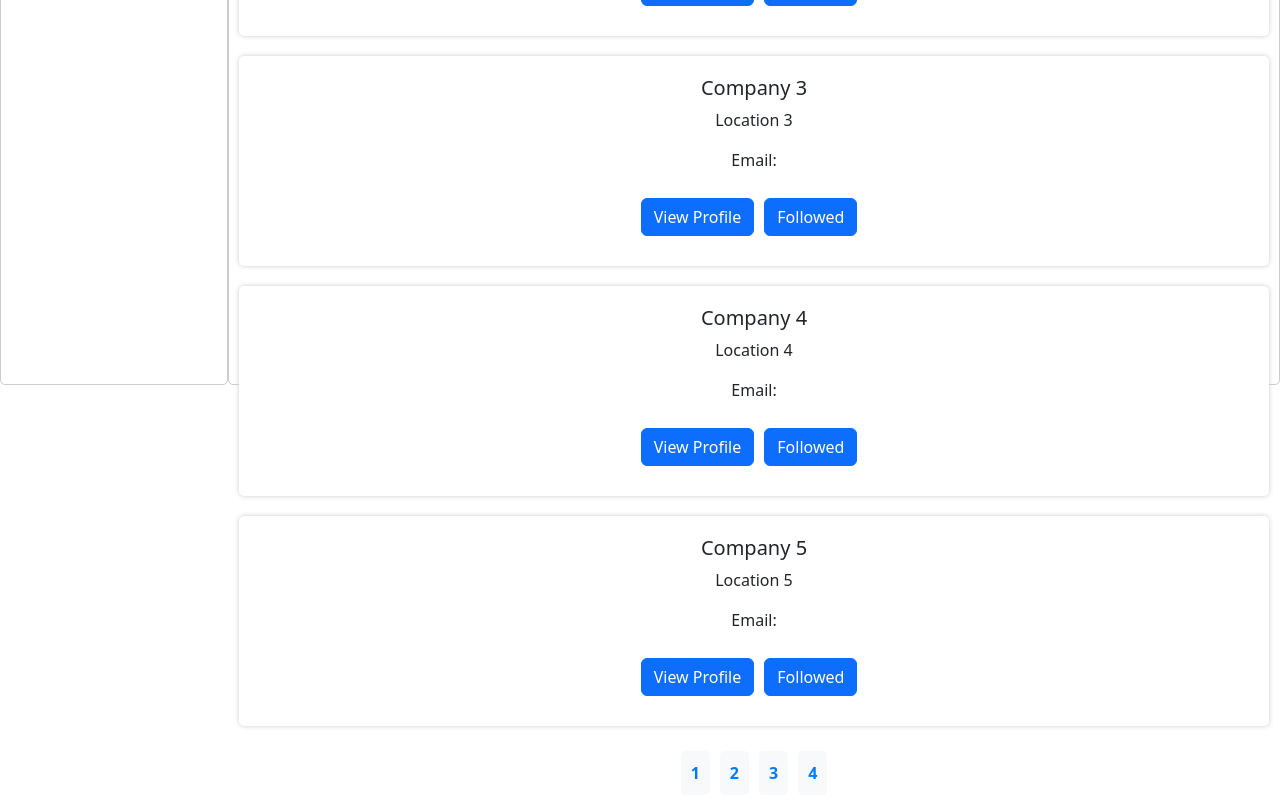
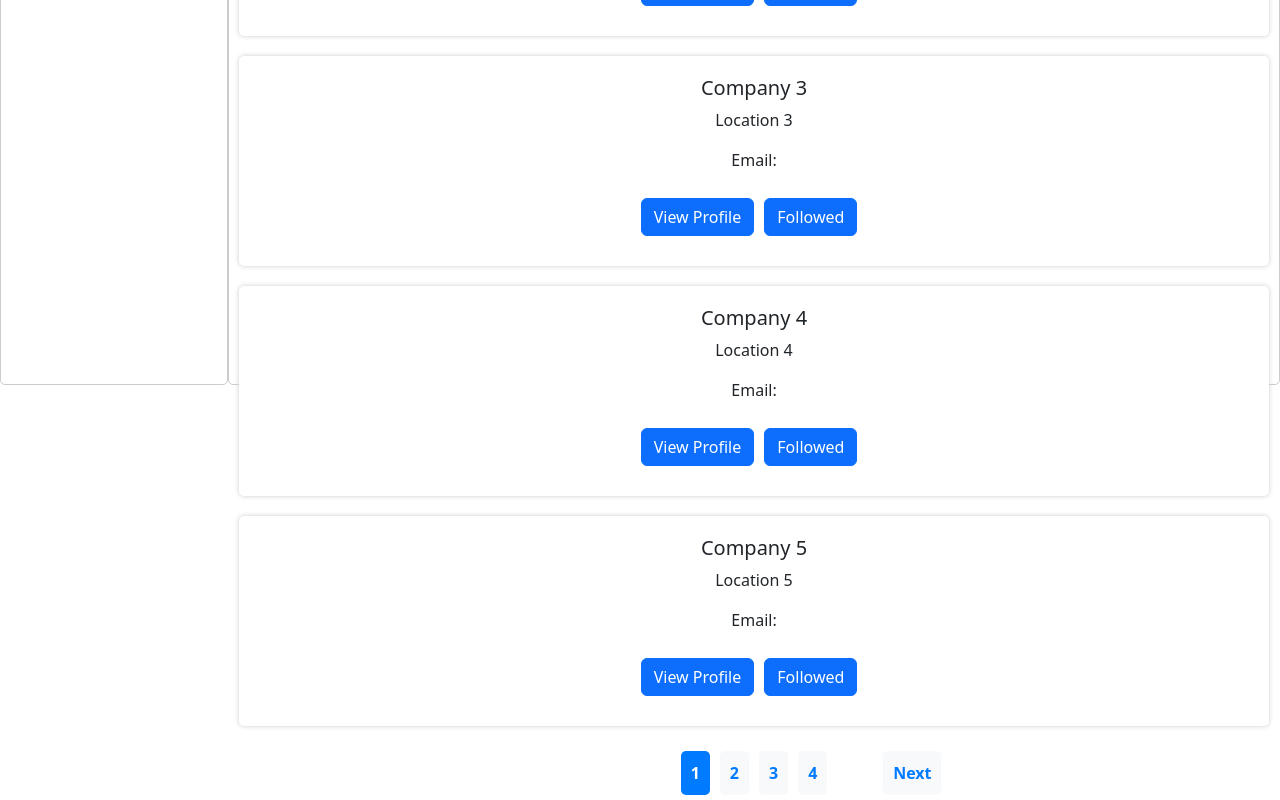
Before and after one commit to paulhuii/SENG401-Project, a React (Create React App) app in the folder client/: page /dashboard in a window 1280 px wide. Shown: the part 582-1382 px from the top of the page. Built offline with nearby package versions, Linux system fonts and the light colour scheme.

Commit message:
Added prev and next buttons

```diff
--- a/client/src/Dashboard.css
+++ b/client/src/Dashboard.css
@@ -44,26 +44,9 @@
     color:#fff;
 }
 
-/* .card-db#dashboard-card {
-    margin-bottom: 20px;
-    padding: 20px;
-    background-color: #fff;
-    border-radius: 5px;
-    box-shadow: 0 0 5px 0 #ccc;
-}
-
-#dashboard-card:hover {
-    box-shadow: 0 0 5px 0 #000;
-    transform: scale(1.05);
-    transition: transform 0.3s, box-shadow 0.3s;
-    cursor: pointer;
-    color: #2D81FF;
-
-} */
-
 .pagination {
     display: flex;
-    justify-content: center;
+    justify-content:center;
     align-items: center;
   }
 
@@ -88,3 +71,17 @@
     outline: none;
     box-shadow: 0 0 0 0.2rem rgba(0, 123, 255, 0.25);
   }
+
+  .pagination-button-placeholder {
+    display: inline-flex;
+    justify-content: center;
+    align-items: center;
+    width: 80px;
+    height: 40px;
+    margin: 0 40px;
+  }
+
+  .active-page {
+    background-color: #007bff;
+    color: white;
+  }
--- a/client/src/Dashboard.js
+++ b/client/src/Dashboard.js
@@ -53,6 +53,42 @@ function Dashboard() {
     setApplicationPage(pageNumber);
   };
 
+  const handleCompanyPreviousClick = () => {
+    if (companyPage > 1) {
+      setCompanyPage(companyPage - 1);
+    }
+  };
+
+  const handleCompanyNextClick = () => {
+    if (companyPage < totalCompanyPages) {
+      setCompanyPage(companyPage + 1);
+    }
+  };
+
+  const handleJobPreviousClick = () => {
+    if (jobPage > 1) {
+      setJobPage(jobPage - 1);
+    }
+  };
+
+  const handleJobNextClick = () => {
+    if (jobPage < totalJobPages) {
+      setJobPage(jobPage + 1);
+    }
+  };
+
+  const handleApplicationPreviousClick = () => {
+    if (applicationPage > 1) {
+      setApplicationPage(applicationPage - 1);
+    }
+  };
+
+  const handleApplicationNextClick = () => {
+    if (applicationPage < totalApplicationPages) {
+      setApplicationPage(applicationPage + 1);
+    }
+  };
+
   const currentCompanies = companies.slice((companyPage - 1) * itemsPerPage, companyPage * itemsPerPage);
   const currentJobs = jobs.slice((jobPage - 1) * itemsPerPage, jobPage * itemsPerPage);
   const currentApplications = applications.slice((applicationPage - 1) * itemsPerPage, applicationPage * itemsPerPage);
@@ -77,11 +113,29 @@ function Dashboard() {
                 {currentCompanies.map(company => <CompanyCard key={company.id} company={company} />)}
               </div>
               <div className="pagination">
+                <div className="pagination-button-placeholder">
+                  {companyPage > 1 && (
+                    <button className="pagination-button prev-next-button" onClick={handleCompanyPreviousClick}>
+                      Previous
+                    </button>
+                  )}
+                </div>
                 {[...Array(totalCompanyPages)].map((_, index) => (
-                  <button className="pagination-button" key={index} onClick={() => handleCompanyPageClick(index + 1)}>
+                  <button
+                    className={`pagination-button ${companyPage === index + 1 ? 'active-page' : ''}`}
+                    key={index}
+                    onClick={() => handleCompanyPageClick(index + 1)}
+                  >
                     {index + 1}
                   </button>
                 ))}
+                <div className="pagination-button-placeholder">
+                {companyPage < totalCompanyPages && (
+                  <button className="pagination-button prev-next-button" onClick={handleCompanyNextClick}>
+                    Next
+                  </button>
+                )}
+                </div>
               </div>
             </div>}
             {selectedMenuItem === 'Browse Available Jobs' &&
@@ -90,11 +144,30 @@ function Dashboard() {
                 {currentJobs.map(job => <JobListing key={job.id} job={job} />)}
               </div>
               <div className="pagination">
+                <div className="pagination-button-placeholder">
+                  {jobPage > 1 && (
+                    <button className="pagination-button prev-next-button" onClick={handleJobPreviousClick}>
+                      Previous
+                    </button>
+                  )}
+                </div>
                 {[...Array(totalJobPages)].map((_, index) => (
-                  <button className="pagination-button" key={index} onClick={() => handleJobPageClick(index + 1)}>
+                  <button
+                    className={`pagination-button ${jobPage === index + 1 ? 'active-page' : ''}`}
+                    key={index}
+                    onClick={() => handleJobPageClick(index + 1)}
+                  >
                     {index + 1}
                   </button>
                 ))}
+                <div className="pagination-button-placeholder">
+                  {jobPage < totalJobPages && (
+                    <button className="pagination-button prev-next-button" onClick={handleJobNextClick}>
+                      Next
+                    </button>
+                  )}
+                </div>
+
               </div>
             </div>}
             {selectedMenuItem === 'My Applications' &&
@@ -103,11 +176,29 @@ function Dashboard() {
                 {currentApplications.map(application => <ApplicationCard key={application.id} application={application} />)}
               </div>
               <div className="pagination">
+                <div className="pagination-button-placeholder">
+                  {applicationPage > 1 && (
+                    <button className="pagination-button prev-next-button" onClick={handleApplicationPreviousClick}>
+                      Previous
+                    </button>
+                  )}
+                </div>
                 {[...Array(totalApplicationPages)].map((_, index) => (
-                  <button className="pagination-button" key={index} onClick={() => handleApplicationPageClick(index + 1)}>
+                  <button
+                    className={`pagination-button ${applicationPage === index + 1 ? 'active-page' : ''}`}
+                    key={index}
+                    onClick={() => handleApplicationPageClick(index + 1)}
+                  >
                     {index + 1}
                   </button>
                 ))}
+                <div className="pagination-button-placeholder">
+                  {applicationPage < totalApplicationPages && (
+                    <button className="pagination-button prev-next-button" onClick={handleApplicationNextClick}>
+                      Next
+                    </button>
+                  )}
+                </div>
               </div>
             </div>}
           </div>
```
